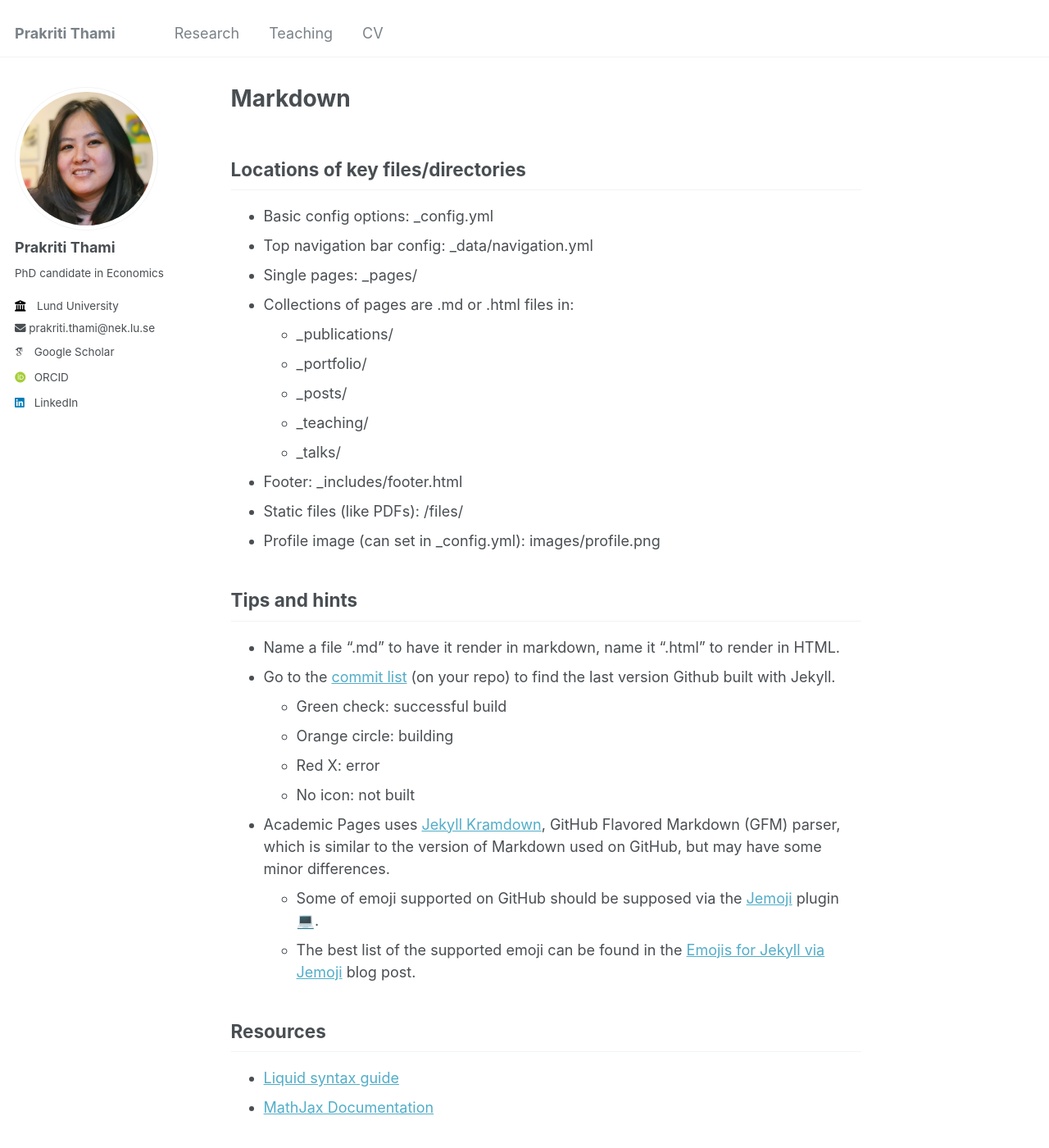
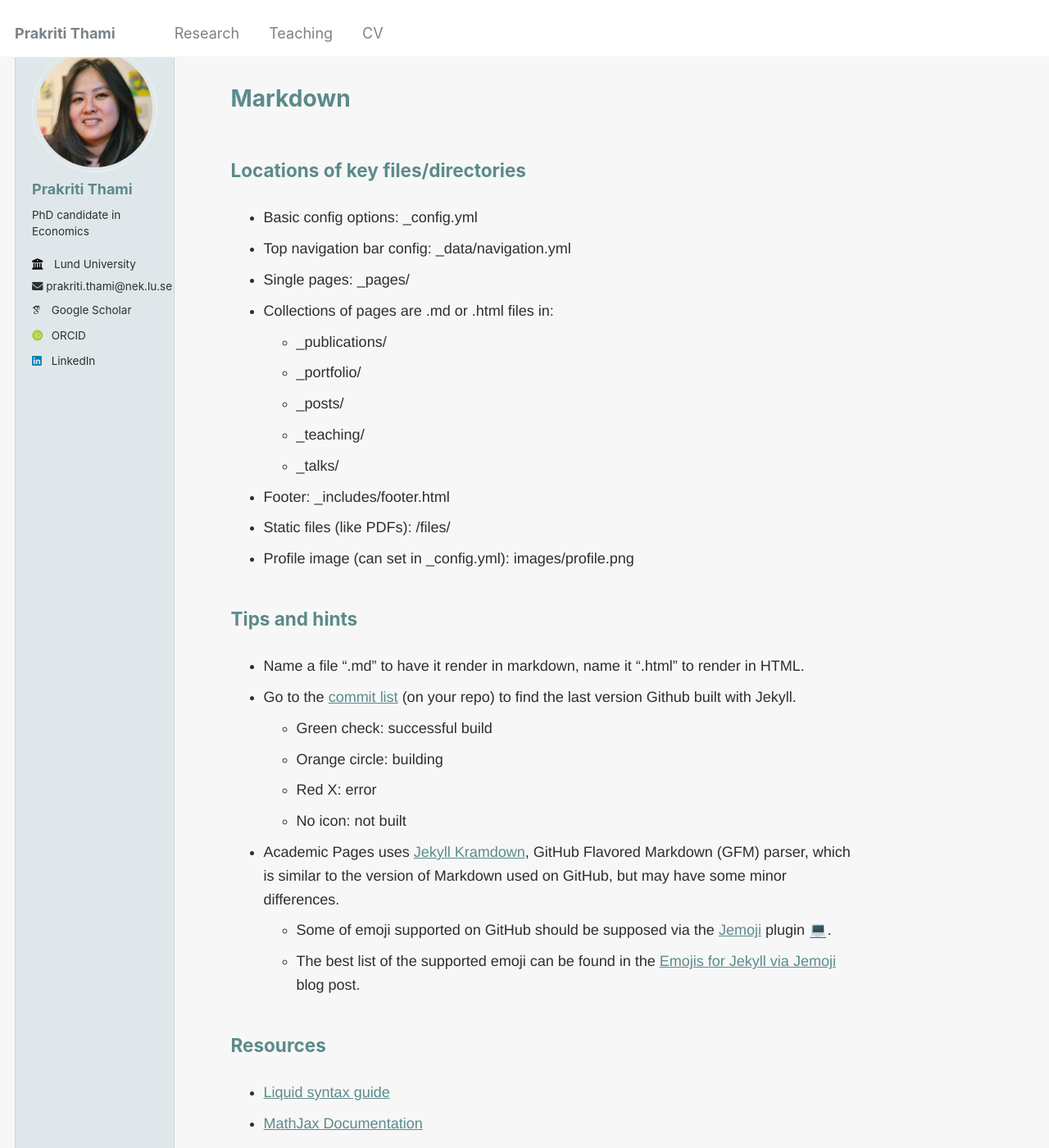
Before and after one commit to prakritithami/prakritithami.github.io, a Jekyll site: the page built from _pages/markdown.md, in a window 1280 px wide and 1400 px high. Shown: the whole window at 82% size. Built offline with Jekyll 4.4.1, drawn with Linux system fonts in a browser that asks for light colours; emoji names are drawn with the system emoji font; some web fonts are replaced.

Commit message:
Update main.scss

```diff
--- a/assets/css/main.scss
+++ b/assets/css/main.scss
@@ -39,3 +39,76 @@
 @import "vendor/font-awesome/brands";
 @import "vendor/magnific-popup/magnific-popup";
 @import "print";
+
+/* General Body and Text Styling */
+body {
+    background-color: #f7f7f7; /* Soft Gray Background */
+    color: #2e2e2e; /* Dark Charcoal Text */
+    font-family: 'Helvetica', 'Arial', sans-serif; /* Choose a clean, professional font */
+    line-height: 1.6;
+}
+
+/* Container or Main Section */
+.container {
+    background-color: #ffffff; /* White Background for main content */
+    padding: 20px;
+    border: 1px solid #d3d3d3; /* Light Gray Border */
+    border-radius: 5px;
+    box-shadow: 0px 2px 4px rgba(0, 0, 0, 0.1); /* Subtle shadow for depth */
+}
+
+/* Headers */
+h1, h2, h3, h4 {
+    color: #5c8a8a; /* Muted Teal for Headers */
+    margin-bottom: 15px;
+}
+
+/* Links */
+a {
+    color: #5c8a8a; /* Muted Teal Links */
+    text-decoration: none; /* Remove underline for a cleaner look */
+}
+
+a:hover {
+    color: #79856b; /* Muted Olive on Hover */
+    text-decoration: underline; /* Underline on hover for accessibility */
+}
+
+/* Sidebar or Secondary Sections */
+.sidebar {
+    background-color: #e0e7ea; /* Muted Blue Gray for Sidebar */
+    padding: 20px;
+    border: 1px solid #d3d3d3;
+    border-radius: 5px;
+}
+
+/* Footer */
+.page__footer {
+    background-color: #5c8a8a; /* Muted Teal for Footer */
+    color: #ffffff; /* White text for contrast */
+    padding: 20px;
+    text-align: center;
+}
+
+/* Buttons */
+.button {
+    background-color: #5c8a8a; /* Muted Teal Button Background */
+    color: #ffffff; /* White Text */
+    padding: 10px 20px;
+    border: none;
+    border-radius: 5px;
+    text-align: center;
+    cursor: pointer;
+    display: inline-block;
+    margin: 10px 0;
+}
+
+.button:hover {
+    background-color: #79856b; /* Slightly darker on hover */
+}
+
+/* Borders and Dividers */
+hr {
+    border: 1px solid #d3d3d3; /* Light Gray Divider */
+    margin: 30px 0;
+}
```
